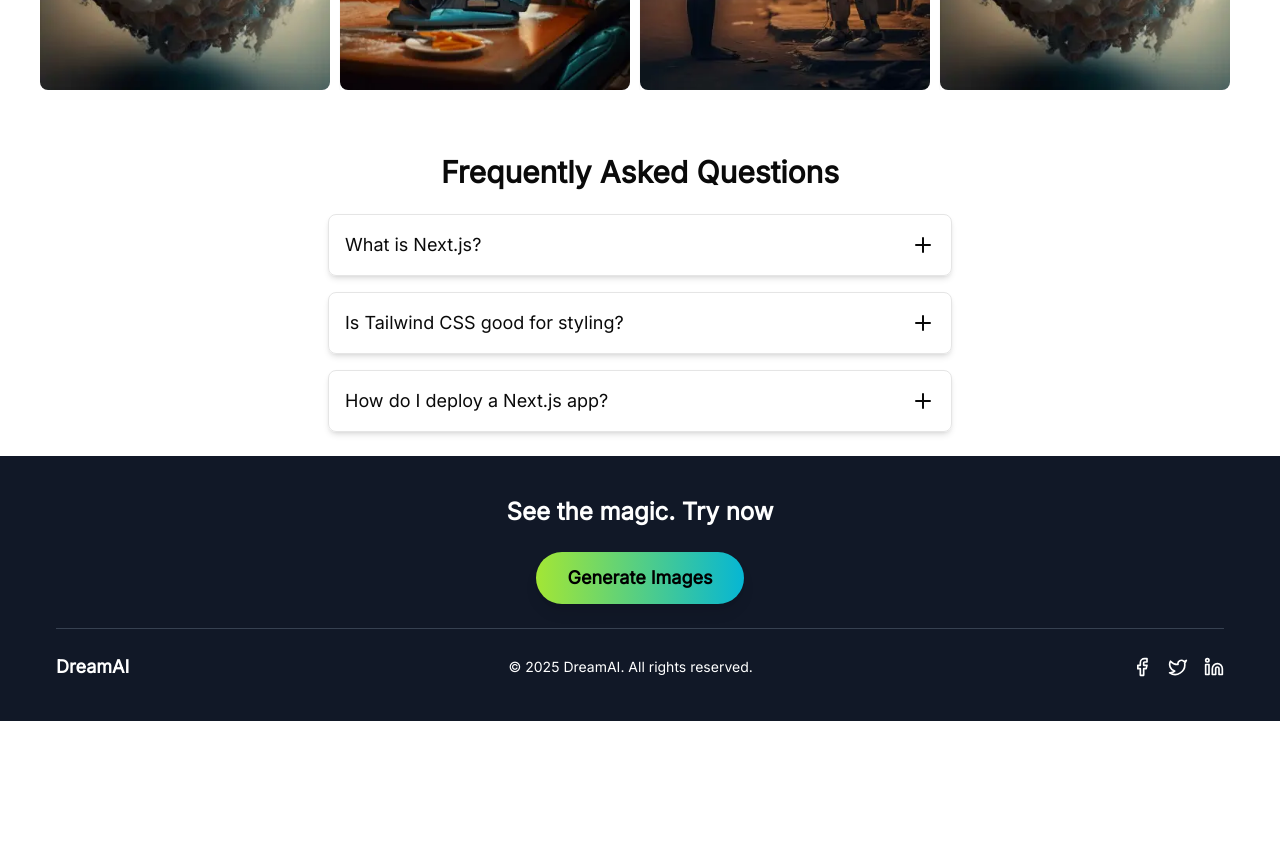
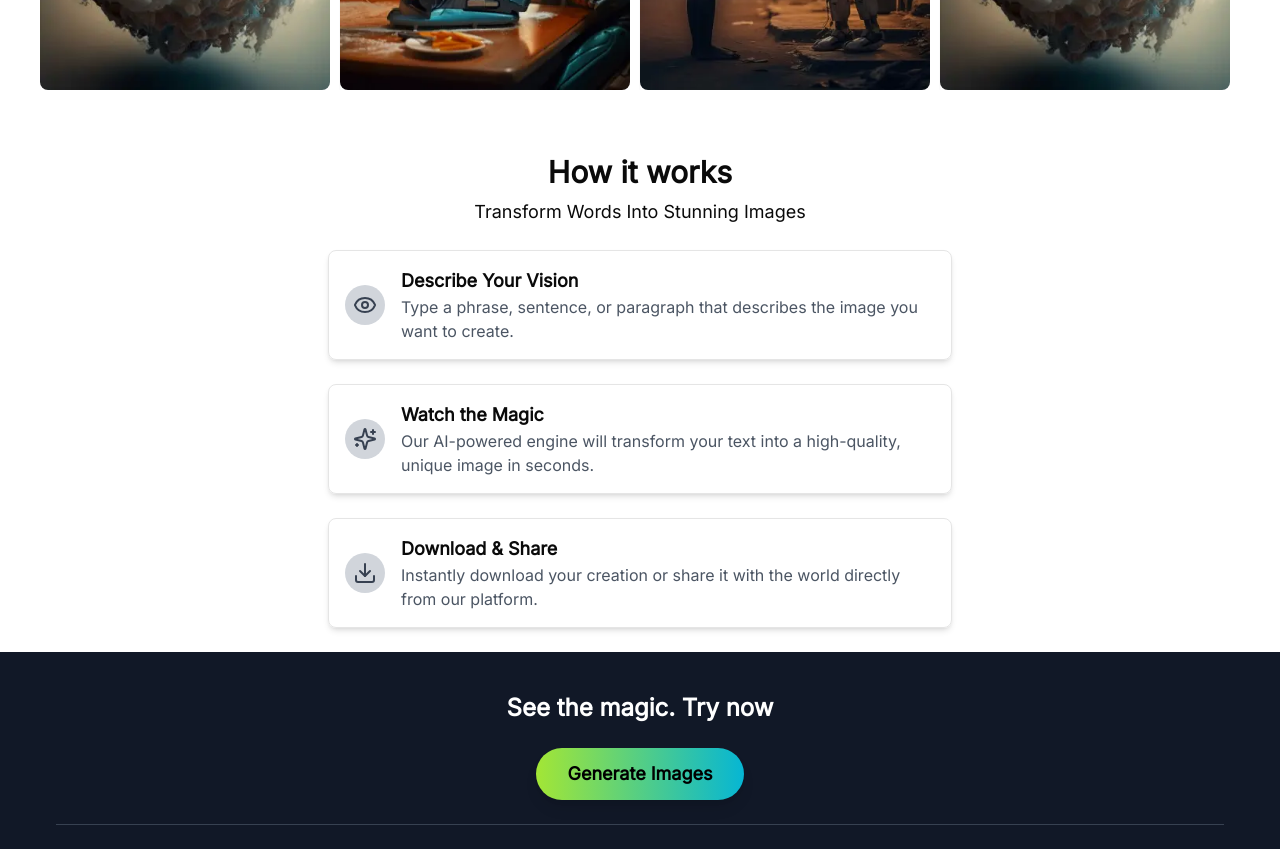
Before and after one commit to mdsajalali/dream-ai-client, a Next.js app: page / in a window 1280 px wide. Shown: the part 1860-2709 px from the top of the page. Before the commit the page ends 2581 px from the top, so only its background shows below. Built offline with nearby package versions, Linux system fonts and the light colour scheme.

Commit message:
update: faq into workflow

```diff
--- a/src/app/page.tsx
+++ b/src/app/page.tsx
@@ -1,8 +1,8 @@
 import AiImages from "@/components/core/AiImages";
 import AiTexts from "@/components/core/AiTexts";
-import Faq from "@/components/core/Faq";
 import React from "react";
 import About from "@/components/core/About";
+import Workflow from "@/components/core/Workflow";
 
 const page = () => {
   return (
@@ -13,8 +13,8 @@ const page = () => {
       <About />
       {/* AiImage */}
       <AiImages />
-      {/* Faq */}
-      <Faq />
+      {/* Work flow */}
+      <Workflow />
     </>
   );
 };
--- a/src/components/core/Faq.tsx
+++ /dev/null
@@ -1,62 +0,0 @@
-"use client";
-import { useState } from "react";
-import { Plus, Minus } from "lucide-react";
-
-const faqs: { question: string; answer: string }[] = [
-  {
-    question: "What is Next.js?",
-    answer: "Next.js is a React framework for production.",
-  },
-  {
-    question: "Is Tailwind CSS good for styling?",
-    answer: "Yes, Tailwind CSS makes styling efficient and scalable.",
-  },
-  {
-    question: "How do I deploy a Next.js app?",
-    answer: "You can deploy using Vercel, Netlify, or other cloud platforms.",
-  },
-];
-
-const Faq: React.FC = () => {
-  const [openIndex, setOpenIndex] = useState<number | null>(null);
-
-  const toggleFAQ = (index: number) => {
-    setOpenIndex(openIndex === index ? null : index);
-  };
-
-  return (
-    <section className="max-w-2xl mx-auto p-6">
-      <h2 className="text-3xl font-bold text-center mb-6">
-        Frequently Asked Questions
-      </h2>
-      <div className="space-y-4">
-        {faqs.map((faq, index) => (
-          <div key={index} className="border rounded-lg p-4 shadow-md">
-            <button
-              onClick={() => toggleFAQ(index)}
-              className="flex justify-between items-center w-full sm:text-lg text-[16px] font-medium"
-            >
-              {faq.question}
-              {openIndex === index ? (
-                <Minus className="w-6 h-6" />
-              ) : (
-                <Plus className="w-6 h-6" />
-              )}
-            </button>
-
-            {/* Open/Hide Animation without text animation */}
-            <div
-              className={`transition-[max-height] duration-300 overflow-hidden ${
-                openIndex === index ? "max-h-40 mt-2" : "max-h-0"
-              }`}
-            >
-              <p className="text-gray-600">{faq.answer}</p>
-            </div>
-          </div>
-        ))}
-      </div>
-    </section>
-  );
-};
-
-export default Faq;
--- /dev/null
+++ b/src/components/core/Workflow.tsx
@@ -0,0 +1,58 @@
+import { Eye, Sparkles, Download } from "lucide-react";
+
+const Workflow = () => {
+  return (
+    <section className="max-w-2xl mx-auto p-6">
+      <h2 className="text-3xl font-bold text-center mb-2">How it works</h2>
+      <p className="text-center text-lg mb-6">
+        Transform Words Into Stunning Images
+      </p>
+
+      <div className="space-y-6">
+        {/* Step 1 */}
+        <div className="border rounded-lg p-4 shadow-md flex items-center space-x-4">
+          <div className="bg-gray-300 p-2 rounded-full">
+            <Eye size={24} className="text-gray-700" />
+          </div>
+          <div>
+            <h3 className="font-semibold text-lg">Describe Your Vision</h3>
+            <p className="text-gray-600">
+              Type a phrase, sentence, or paragraph that describes the image you
+              want to create.
+            </p>
+          </div>
+        </div>
+
+        {/* Step 2 */}
+        <div className="border rounded-lg p-4 shadow-md flex items-center space-x-4">
+          <div className="bg-gray-300 p-2 rounded-full">
+            <Sparkles size={24} className="text-gray-700" />
+          </div>
+          <div>
+            <h3 className="font-semibold text-lg">Watch the Magic</h3>
+            <p className="text-gray-600">
+              Our AI-powered engine will transform your text into a
+              high-quality, unique image in seconds.
+            </p>
+          </div>
+        </div>
+
+        {/* Step 3 */}
+        <div className="border rounded-lg p-4 shadow-md flex items-center space-x-4">
+          <div className="bg-gray-300 p-2 rounded-full">
+            <Download size={24} className="text-gray-700" />
+          </div>
+          <div>
+            <h3 className="font-semibold text-lg">Download & Share</h3>
+            <p className="text-gray-600">
+              Instantly download your creation or share it with the world
+              directly from our platform.
+            </p>
+          </div>
+        </div>
+      </div>
+    </section>
+  );
+};
+
+export default Workflow;
```
